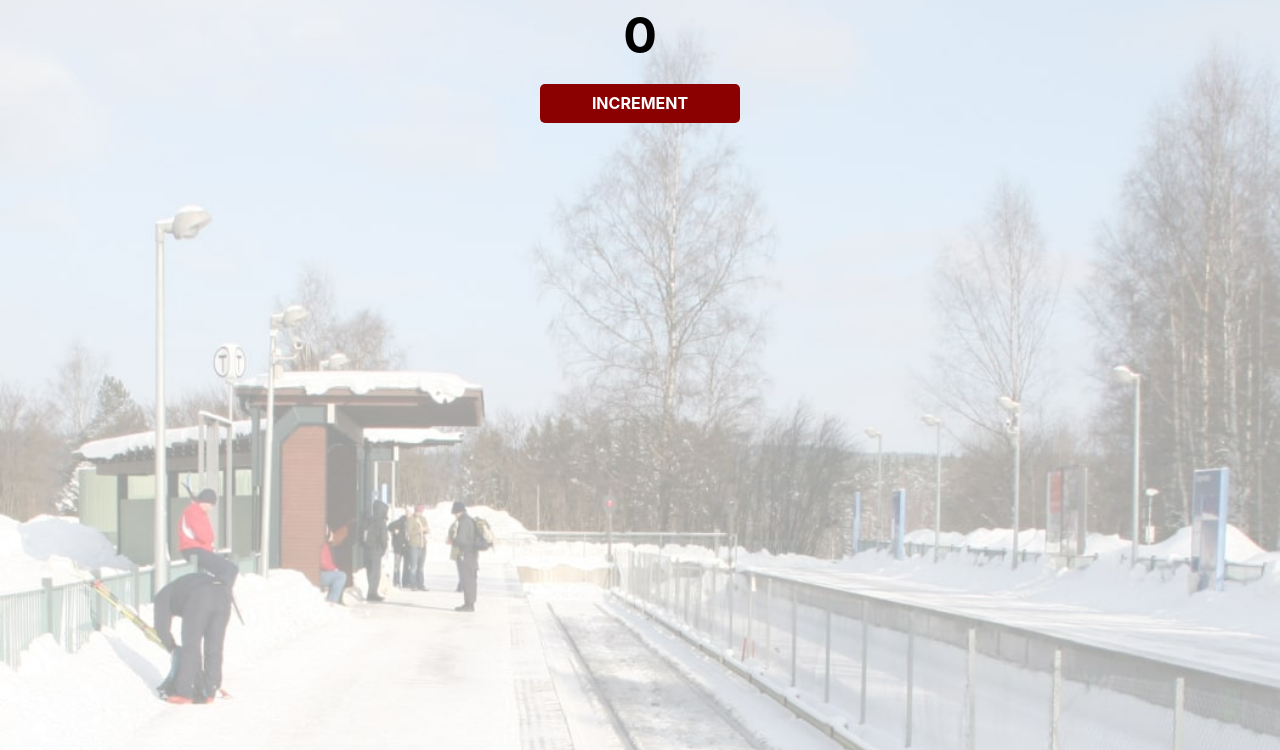
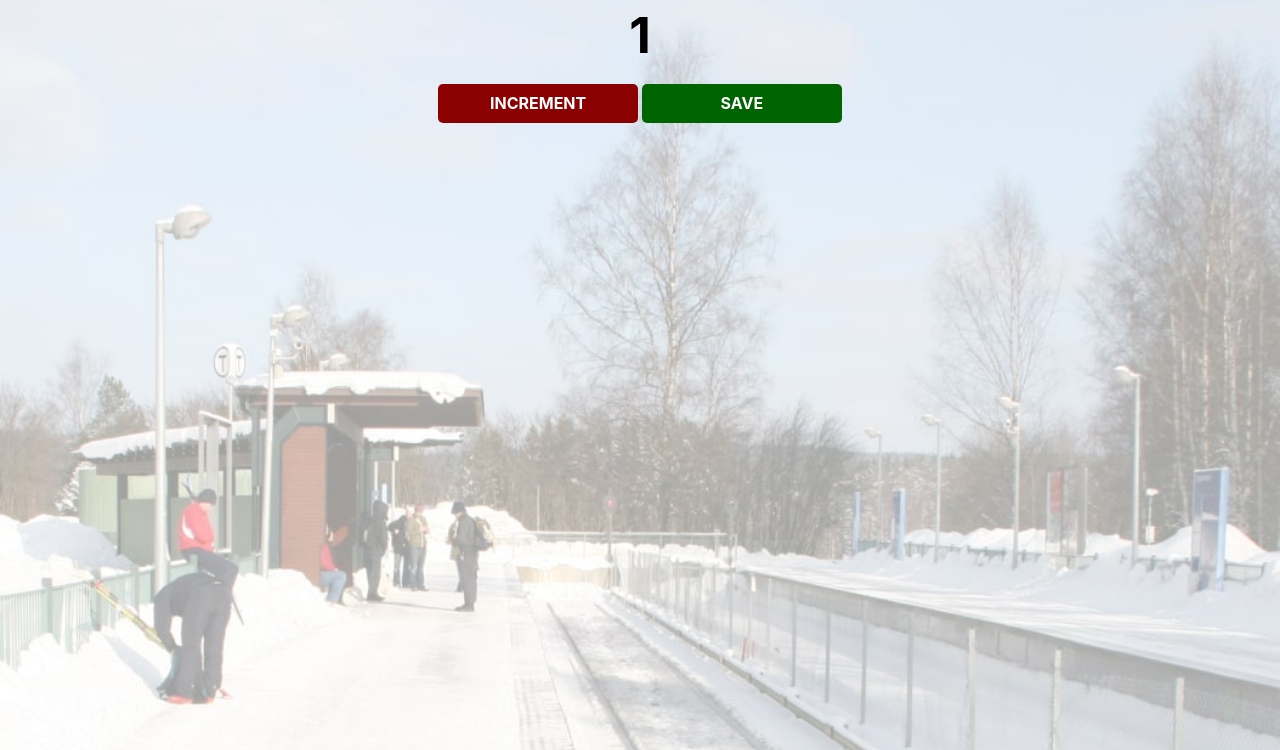
Before and after one commit to RomanHrbek/Passenger-counter, a website built with Vite: page index.html in a window 1280 px wide. Both pictures are taken after a click on the button "INCREMENT". Shown: the part 50-800 px from the top of the page. Built offline with nearby package versions, Linux system fonts and the light colour scheme.

Commit message:
JS increment and save added

```diff
--- a/index.html
+++ b/index.html
@@ -6,6 +6,7 @@
         <h1>People entered:</h1>
         <h2 id="count-el">0</h2>
         <button id="increment-btn" onclick="increment()">INCREMENT</button>
+        <button id="save-btn" onclick="save()">SAVE</button>
         <script src="index.js"></script>
 
         <div></div>
--- a/index.js
+++ b/index.js
@@ -1,10 +1,11 @@
-// document.getElementById("count").innerText = 5
 
-// let count = 5
-// count = count + 1
-// console.log(count)
-
-// intialize the count as 0
-// listen for clicks on the increment button
-// increment the count variable when the button is clicked
-// change the count-el in the HTML to reflect the new count
+let countEl = document.getElementById("count-el")
+console.log(countEl)
+let count = 0
+function increment() {
+    count = count + 1
+    countEl.innerText = count
+}
+function save() {
+    console.log (count)
+}
```
